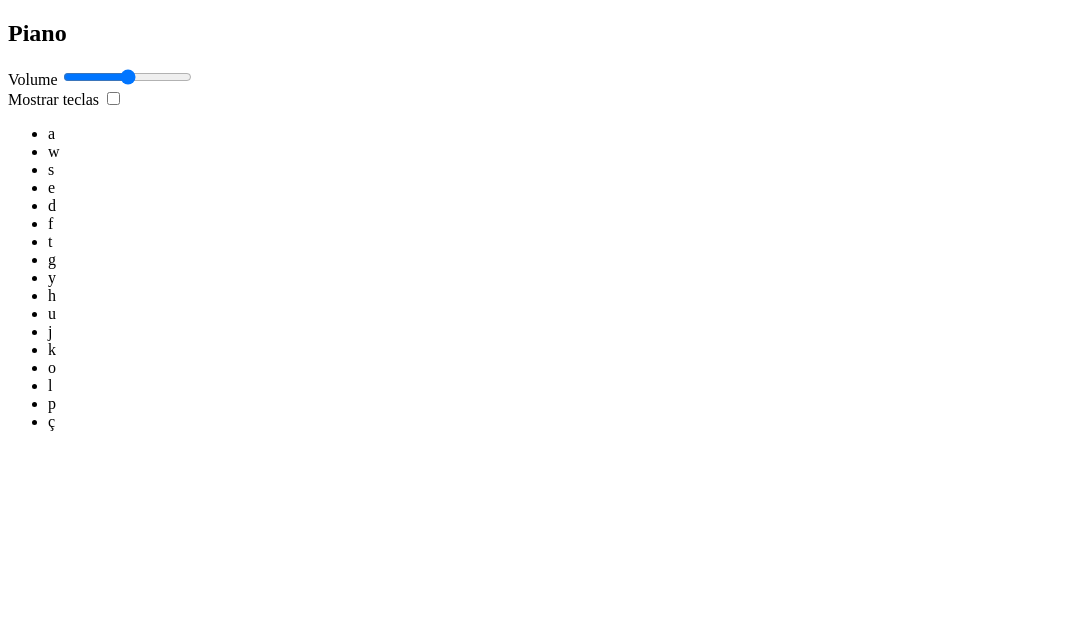
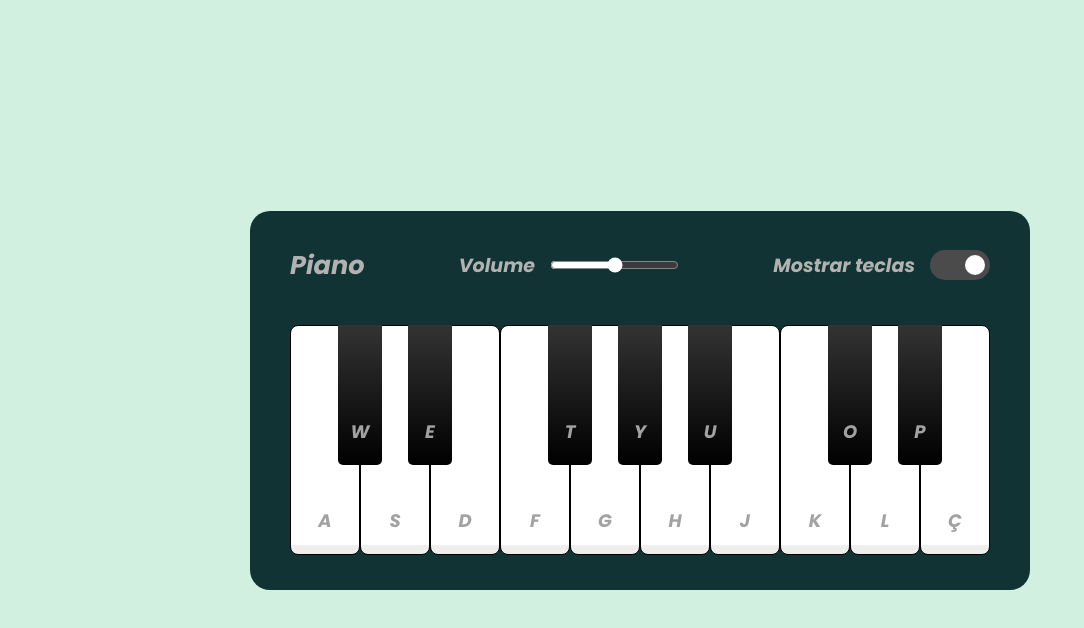
Before and after one commit to JeffNoCode/Piano, a plain HTML site: page index.html in a window 1280 px wide. Shown: the whole page, without its empty margins (0-1084 px from the left). Drawn offline with Linux system fonts and the light colour scheme.

Commit message:
feat: Adicionando a estilização do piano

```diff
--- a/index.html
+++ b/index.html
@@ -2,6 +2,7 @@
 <html lang="pt-br">
 <head>
     <meta charset="UTF-8">
+    <link rel="stylesheet" href="style.css">
     <meta name="viewport" content="width=device-width, initial-scale=1.0">
     <title>Piano</title>
 </head>
@@ -13,27 +14,27 @@
                 <span>Volume</span> <input type="range">
             </div>
             <div class="coluna opcoes-selecionaveis">
-                <span>Mostrar teclas</span> <input type="checkbox">
+                <span>Mostrar teclas</span> <input type="checkbox" checked>
             </div>
         </header>
         <ul class="teclas-piano">
-            <li class="tecla branca">a</li>
-            <li class="tecla preta">w</li>
-            <li class="tecla branca">s</li>
-            <li class="tecla preta">e</li>
-            <li class="tecla branca">d</li>
-            <li class="tecla branca">f</li>
-            <li class="tecla preta">t</li>
-            <li class="tecla branca">g</li>
-            <li class="tecla preta">y</li>
-            <li class="tecla branca">h</li>
-            <li class="tecla preta">u</li>
-            <li class="tecla branca">j</li>
-            <li class="tecla branca">k</li>
-            <li class="tecla preta">o</li>
-            <li class="tecla branca">l</li>
-            <li class="tecla preta">p</li>
-            <li class="tecla branca">ç</li>
+            <li class="tecla branca"><span>a</span></li>
+            <li class="tecla preta"><span>w</span></li>
+            <li class="tecla branca"><span>s</span></li>
+            <li class="tecla preta"><span>e</span></li>
+            <li class="tecla branca"><span>d</span></li>
+            <li class="tecla branca"><span>f</span></li>
+            <li class="tecla preta"><span>t</span></li>
+            <li class="tecla branca"><span>g</span></li>
+            <li class="tecla preta"><span>y</span></li>
+            <li class="tecla branca"><span>h</span></li>
+            <li class="tecla preta"><span>u</span></li>
+            <li class="tecla branca"><span>j</span></li>
+            <li class="tecla branca"><span>k</span></li>
+            <li class="tecla preta"><span>o</span></li>
+            <li class="tecla branca"><span>l</span></li>
+            <li class="tecla preta"><span>p</span></li>
+            <li class="tecla branca"><span>ç</span></li>
         </ul>
     </div>
 </body>
--- /dev/null
+++ b/style.css
@@ -0,0 +1,125 @@
+@import url('https://fonts.googleapis.com/css2?family=Poppins:ital,wght@1,700&display=swap');
+
+* {
+    margin: 0;
+    padding: 0;
+    box-sizing: border-box;
+    font-family: 'Poppins', 'sans-serif';
+}
+
+body {
+    display: flex;
+    align-items: center;
+    justify-content: center;
+    min-height: 100vh;
+    background: #d1f0e0;
+}
+
+.wrapper {
+    width: 780px;
+    border-radius: 20px;
+    padding: 35px 40px;
+    background: #133;
+}
+
+.wrapper header {
+    color: #b2b2b2;
+    display: flex;
+    align-items: center;
+    justify-content: space-between;
+}
+
+header h2 {
+    font-size: 1.6rem;
+}
+
+header .coluna {
+    display: flex;
+    align-items: center;
+}
+
+header .coluna span {
+    font-weight: 500;
+    margin-right: 15px;
+    font-size: 1.19rem;
+}
+
+.volume-scroll input {
+    accent-color: #fff;
+}
+
+.opcoes-selecionaveis input {
+    width: 60px;
+    height: 30px;
+    appearance: none;
+    cursor: pointer;
+    position: relative;
+    border-radius: 30px;
+    background: #4b4b4b;
+    outline: none;
+}
+
+.opcoes-selecionaveis input::before {
+    content: "";
+    height: 20px;
+    width: 20px;
+    top: 50%;
+    left: 5px;
+    border-radius: inherit;
+    position: absolute;
+    background: #8c8c8c;
+    transform: translateY(-50%);
+    transition: all 0.3s ease;
+}
+
+.opcoes-selecionaveis input:checked::before {
+    left: 35px;
+    background: #fff;
+}
+
+.teclas-piano {
+    display: flex;
+    margin-top: 40px;
+}
+
+.teclas-piano .tecla {
+    list-style: none;
+    color: #a2a2a2;
+    text-transform: uppercase;
+    cursor: pointer;
+    position: relative;
+    user-select:none ;
+}
+
+.teclas-piano .preta {
+    width: 44px;
+    height: 140px;
+    z-index: 2;
+    margin: 0 -22px 0 -22px;
+    border-radius: 0 0 5px 5px;
+    background: linear-gradient(#333, #000);
+}
+.teclas-piano .preta:active{
+    box-shadow: inset -5px 5px 10px rgba(255,255,255,0.1);
+    background: linear-gradient(to bottom, #000 0%, #434343);
+}
+
+.teclas-piano .branca {
+    width: 70px;
+    height: 230px;
+    border-radius: 8px;
+    border: 1px solid #000;
+    background: linear-gradient(#fff 96%, #eee 4%);
+}
+.teclas-piano .branca:active{
+    box-shadow: inset -5px 5px 20px rgba(0,0,0,0.2);
+    background: linear-gradient(to bottom, #fff 0%, #eee 100%);
+}
+
+.teclas-piano span{
+    position: absolute;
+    bottom:20px ;
+    width: 100%;
+    text-align: center;
+    font-size: 1.13rem;
+}
```
